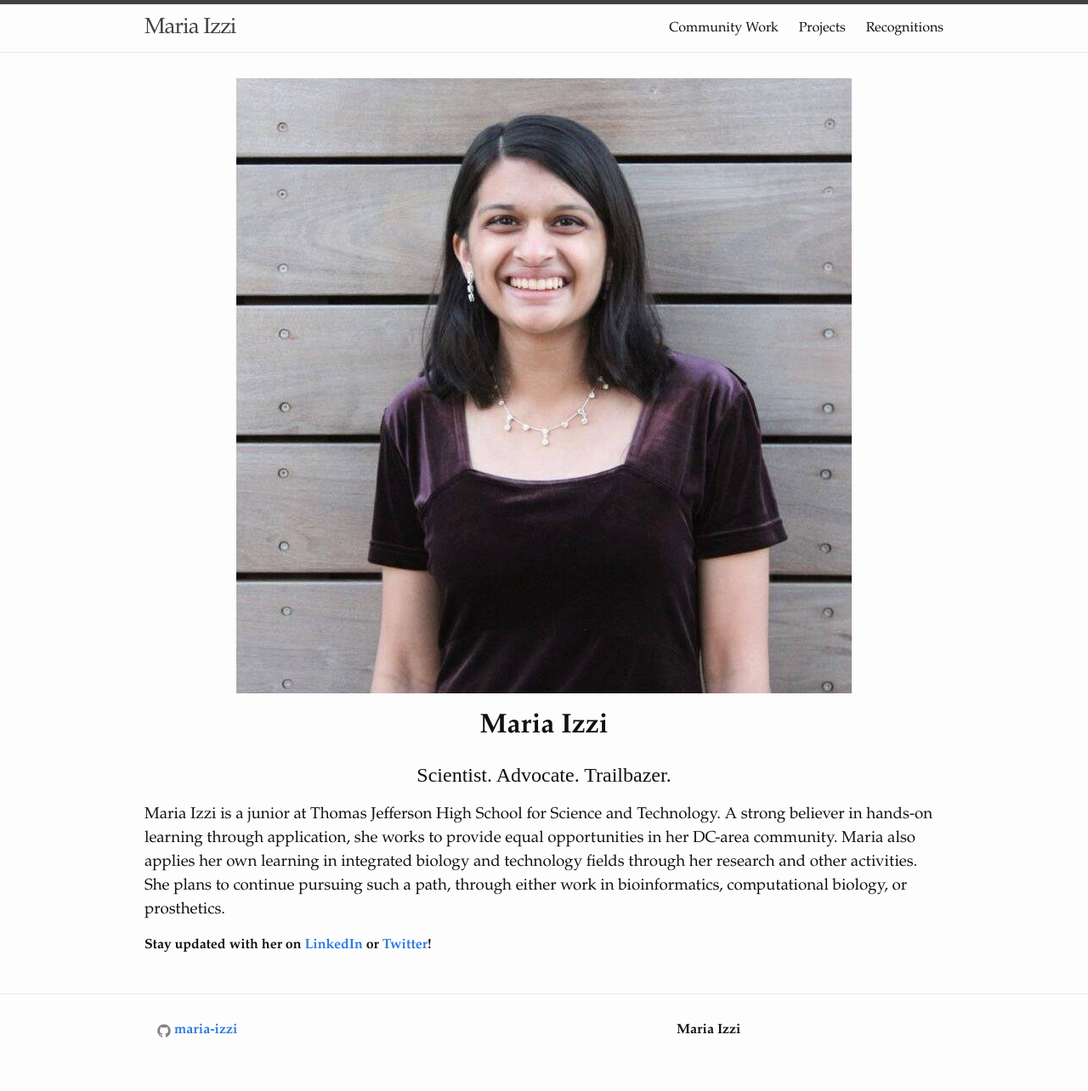
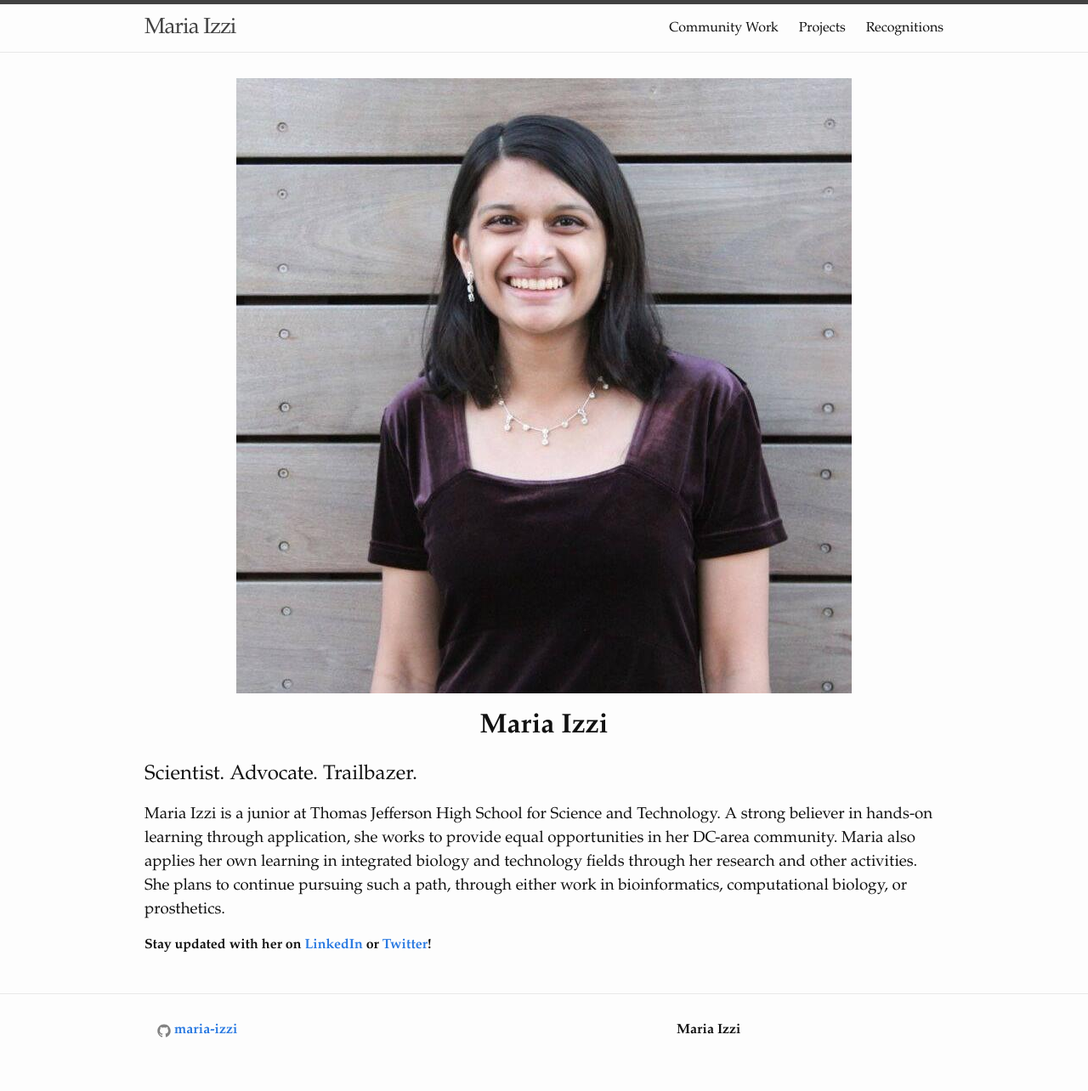
Before and after one commit to maria-izzi/maria-izzi.github.io, a Jekyll site: the page built from index.html, in a window 1280 px wide. Shown: the whole page at 85% size. Built offline with Jekyll 4.4.1, drawn with Linux system fonts in a browser that asks for light colours.

Commit message:
Update main.scss

```diff
--- a/css/main.scss
+++ b/css/main.scss
@@ -32,11 +32,6 @@ h1
 {
     text-align: center;
 }
-h2
-{
-    text-align: center;
-    font-family: Century Gothic;
-}
 .row {
   display: flex;
   text-align:center;
```
